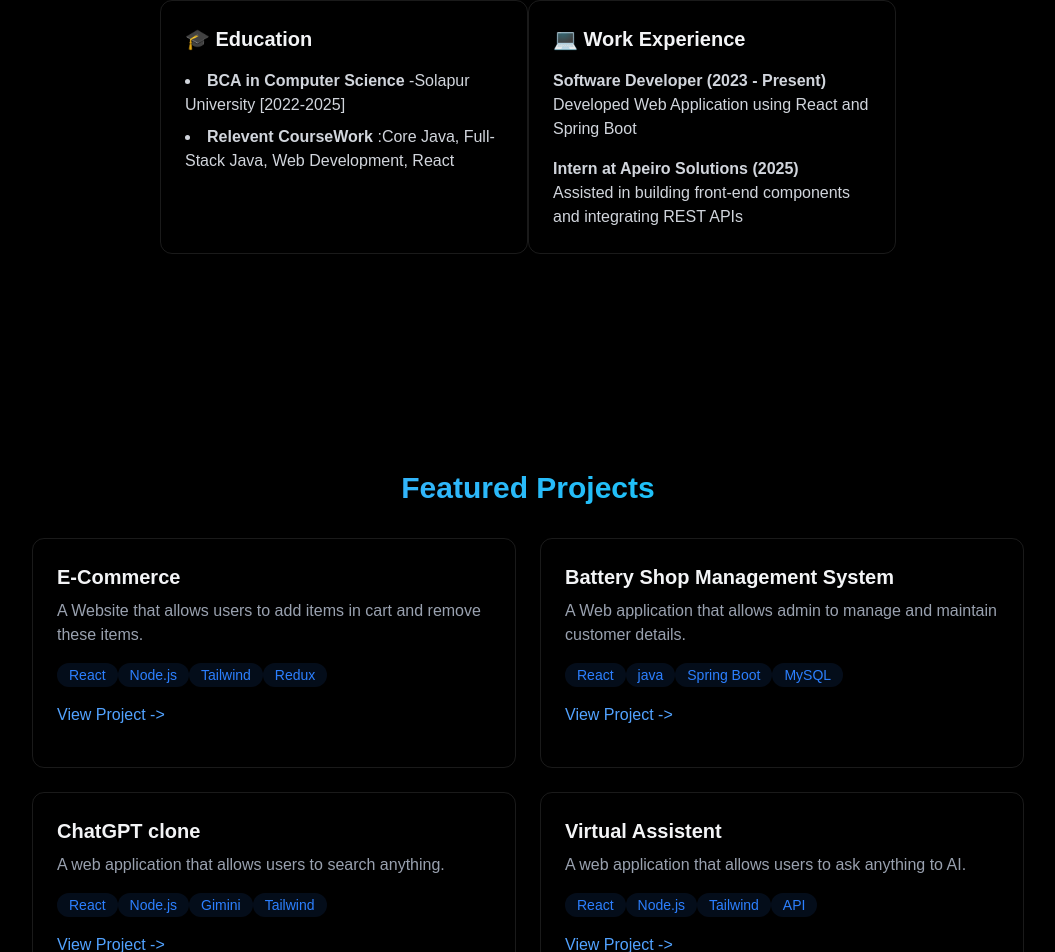
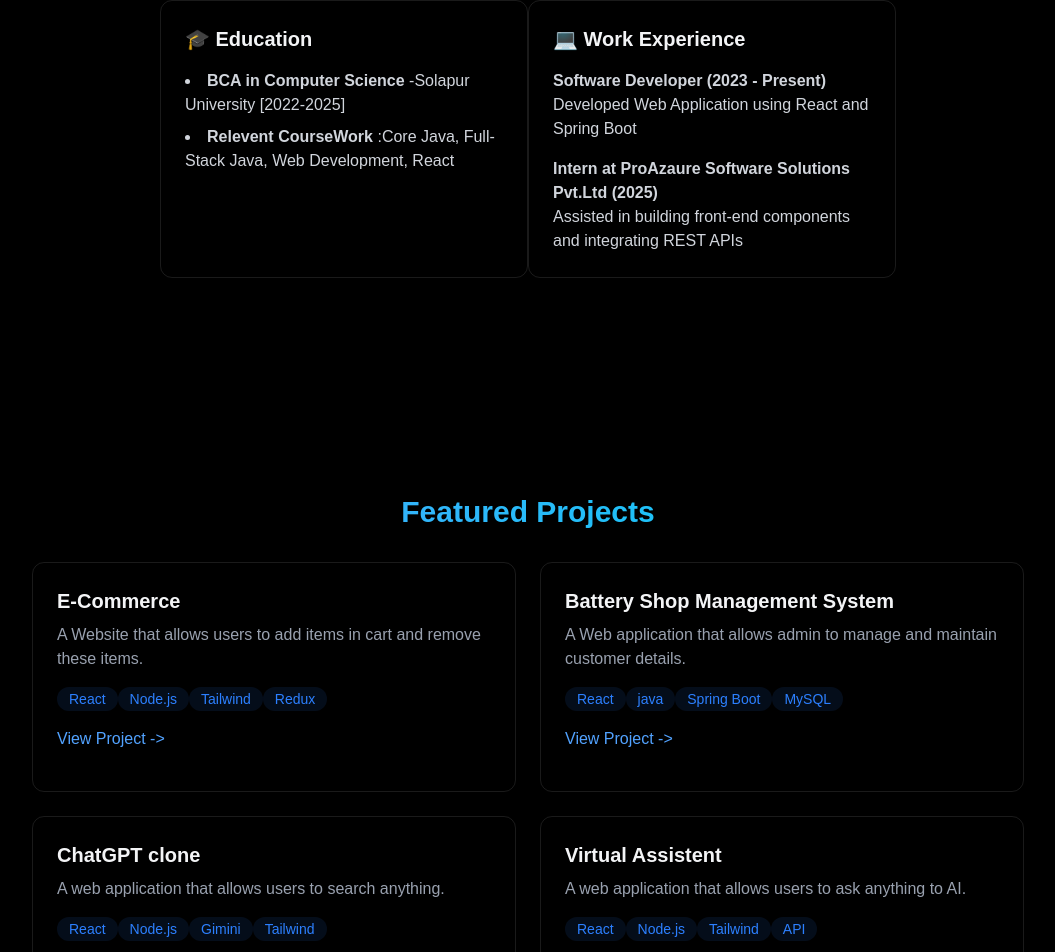
Before and after one commit to Vishalnalwade/vishal-portfolio, a React (Vite) app: page / in a window 1280 px wide. Shown: the part 1274-2226 px from the top of the page, without its empty margins (112-1167 px from the left). Built offline with nearby package versions, Linux system fonts and the light colour scheme.

Commit message:
initial commit

```diff
--- a/src/components/sections/About.jsx
+++ b/src/components/sections/About.jsx
@@ -64,7 +64,7 @@ export const About =()=>{
                     <p>Developed Web Application using React and Spring Boot</p>
                   </div>
                   <div>
-                    <h4 className="font-semibold">Intern at Apeiro Solutions (2025)</h4>
+                    <h4 className="font-semibold">Intern at ProAzaure Software Solutions Pvt.Ltd (2025)</h4>
                     <p>Assisted in building front-end components and integrating REST APIs</p>
                   </div>
                 </div>
```
